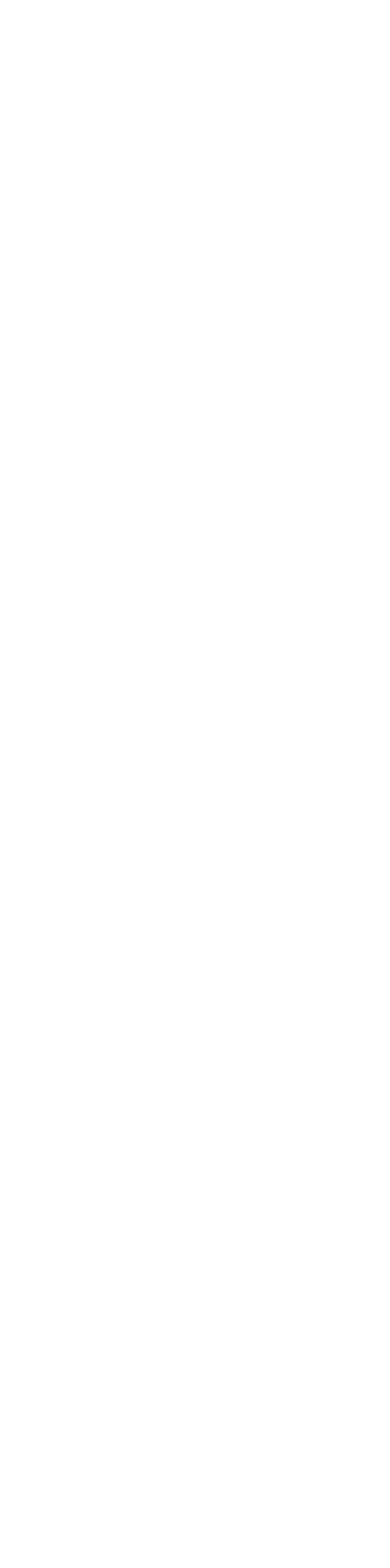
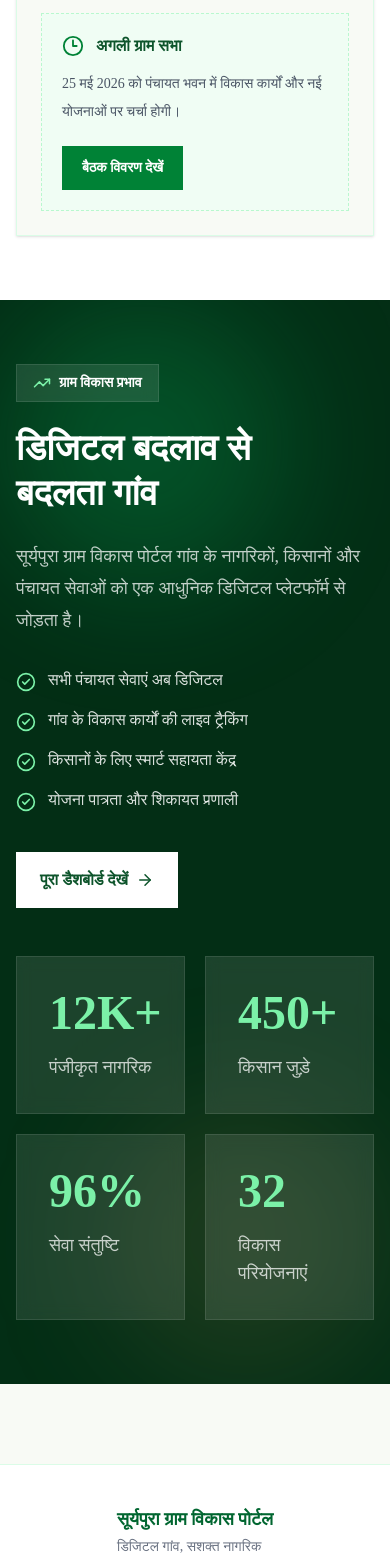
Before and after one commit to Riya8077/suryapura-gram-vikas-portal, a Next.js app: page / in a window 390 px wide. Shown: the part 7107-8675 px from the top of the page. Before the commit the page ends 5806 px from the top, so only its background shows below. Built offline with nearby package versions, Linux system fonts and the light colour scheme.

Commit message:
build impact statistics section

```diff
--- a/src/app/page.tsx
+++ b/src/app/page.tsx
@@ -5,6 +5,8 @@ import HeroSection from "../components/home/HeroSection";
 import GramDashboard from "../components/home/GramDashboardCard";
 import FarmerServices from "../components/home/FarmerServices";
 import DigitalIdentity from "../components/home/DigitalIdentity";
+import PanchayatTransparency from "../components/home/PanchayatTransparency";
+import ImpactSection from "../components/home/ImpactSection";
 
 
 export default function HomePage() {
@@ -21,9 +23,9 @@ export default function HomePage() {
 
        <DigitalIdentity />
 
-      {/* <PanchayatTransparency />
+      <PanchayatTransparency />
 
-      <ImpactSection /> */}
+      <ImpactSection />
 
       <Footer />
 
--- /dev/null
+++ b/src/components/home/ImpactSection.tsx
@@ -0,0 +1,99 @@
+import {
+  ArrowRight,
+  CheckCircle2,
+  TrendingUp,
+} from "lucide-react";
+
+import Container from "@/src/components/shared/Container";
+
+import {
+  impactHighlights,
+  impactStats,
+} from "@/src/data/homepage";
+
+export default function ImpactSection() {
+  return (
+    <section className="relative overflow-hidden bg-green-950 py-16 text-white md:py-24">
+
+      {/* Glow */}
+      <div className="absolute left-0 top-0 h-72 w-72 rounded-full bg-green-400/20 blur-3xl" />
+
+      <div className="absolute right-0 bottom-0 h-72 w-72 rounded-full bg-orange-300/10 blur-3xl" />
+
+      <Container className="relative">
+
+        <div className="grid gap-12 lg:grid-cols-[1fr_1fr] lg:items-center">
+
+          {/* LEFT */}
+          <div>
+            <div className="inline-flex items-center gap-2 border border-white/10 bg-white/10 px-4 py-2 backdrop-blur">
+
+              <TrendingUp
+                className="text-green-300"
+                size={18}
+              />
+
+              <span className="text-sm font-semibold">
+                ग्राम विकास प्रभाव
+              </span>
+            </div>
+
+            <h2 className="mt-6 text-4xl font-black leading-tight md:text-6xl">
+              डिजिटल बदलाव से
+              <br />
+              बदलता गांव
+            </h2>
+
+            <p className="mt-6 max-w-xl text-lg leading-8 text-white/75">
+              सूर्यपुरा ग्राम विकास पोर्टल गांव के नागरिकों,
+              किसानों और पंचायत सेवाओं को एक आधुनिक डिजिटल
+              प्लेटफॉर्म से जोड़ता है।
+            </p>
+
+            <div className="mt-8 space-y-4">
+              {impactHighlights.map((item) => (
+                <div
+                  key={item}
+                  className="flex items-start gap-3"
+                >
+                  <CheckCircle2
+                    className="mt-1 text-green-300"
+                    size={20}
+                  />
+
+                  <p className="text-white/85">
+                    {item}
+                  </p>
+                </div>
+              ))}
+            </div>
+
+            <button className="mt-10 flex items-center gap-2 bg-white px-6 py-4 font-bold text-green-900 transition hover:bg-green-100">
+              पूरा डैशबोर्ड देखें
+
+              <ArrowRight size={18} />
+            </button>
+          </div>
+
+          {/* RIGHT */}
+          <div className="grid grid-cols-2 gap-5">
+            {impactStats.map((stat) => (
+              <div
+                key={stat.label}
+                className="border border-white/10 bg-white/10 p-8 backdrop-blur"
+              >
+                <h3 className="text-5xl font-black text-green-300">
+                  {stat.value}
+                </h3>
+
+                <p className="mt-4 text-lg text-white/75">
+                  {stat.label}
+                </p>
+              </div>
+            ))}
+          </div>
+        </div>
+      </Container>
+    </section>
+  );
+}
--- /dev/null
+++ b/src/components/home/PanchayatTransparency.tsx
@@ -0,0 +1,133 @@
+import {
+  CheckCircle2,
+  Clock3,
+  IndianRupee,
+  Landmark,
+} from "lucide-react";
+
+import Container from "@/src/components/shared/Container";
+import SectionHeader from "@/src/components/shared/SectionHeader";
+
+import {
+  grievanceStats,
+  transparencyData,
+} from "@/src/data/homepage";
+
+export default function PanchayatTransparency() {
+  return (
+    <section className="bg-white py-16 md:py-24">
+      <Container>
+        <div className="grid gap-10 lg:grid-cols-[1.1fr_0.9fr]">
+
+          {/* LEFT */}
+          <div>
+            <SectionHeader
+              title="पंचायत पारदर्शिता"
+              subtitle="ग्राम पंचायत के विकास कार्य, बजट उपयोग और शिकायत निवारण की जानकारी सार्वजनिक रूप से उपलब्ध।"
+            />
+
+            <div className="space-y-5">
+              {transparencyData.map((item) => (
+                <div
+                  key={item.title}
+                  className="border border-gray-200 bg-[#fafcf8] p-5"
+                >
+                  <div className="flex flex-col gap-4 sm:flex-row sm:items-center sm:justify-between">
+
+                    <div>
+                      <h3 className="text-xl font-bold text-green-900">
+                        {item.title}
+                      </h3>
+
+                      <div className="mt-2 flex items-center gap-2 text-gray-500">
+                        <IndianRupee size={16} />
+
+                        <span className="text-sm">
+                          बजट: {item.budget}
+                        </span>
+                      </div>
+                    </div>
+
+                    <div className="flex items-center gap-2 bg-green-100 px-4 py-2 text-green-800">
+                      <CheckCircle2 size={18} />
+
+                      <span className="font-semibold">
+                        {item.progress}% पूर्ण
+                      </span>
+                    </div>
+                  </div>
+
+                  <div className="mt-5 h-3 overflow-hidden bg-green-100">
+                    <div
+                      className="h-full bg-green-700 transition-all duration-700"
+                      style={{
+                        width: `${item.progress}%`,
+                      }}
+                    />
+                  </div>
+                </div>
+              ))}
+            </div>
+          </div>
+
+          {/* RIGHT */}
+          <div className="border border-green-100 bg-[#f8faf5] p-6 shadow-sm md:p-8">
+
+            <div className="flex items-center gap-3">
+
+              <div className="flex h-12 w-12 items-center justify-center bg-green-700 text-white">
+                <Landmark size={24} />
+              </div>
+
+              <div>
+                <p className="text-sm font-semibold uppercase tracking-[0.25em] text-green-700">
+                  ग्राम पंचायत
+                </p>
+
+                <h3 className="text-3xl font-black text-green-950">
+                  शिकायत निवारण
+                </h3>
+              </div>
+            </div>
+
+            <div className="mt-8 grid gap-4 sm:grid-cols-3 lg:grid-cols-1">
+              {grievanceStats.map((stat) => (
+                <div
+                  key={stat.label}
+                  className="border border-gray-200 bg-white p-5"
+                >
+                  <p className="text-sm text-gray-500">
+                    {stat.label}
+                  </p>
+
+                  <h4 className="mt-3 text-4xl font-black text-green-900">
+                    {stat.value}
+                  </h4>
+                </div>
+              ))}
+            </div>
+
+            <div className="mt-8 border border-dashed border-green-200 bg-green-50 p-5">
+
+              <div className="flex items-center gap-3">
+                <Clock3 className="text-green-700" size={22} />
+
+                <h4 className="font-bold text-green-900">
+                  अगली ग्राम सभा
+                </h4>
+              </div>
+
+              <p className="mt-3 text-sm leading-7 text-gray-600">
+                25 मई 2026 को पंचायत भवन में विकास कार्यों और नई योजनाओं पर चर्चा होगी।
+              </p>
+
+              <button className="mt-5 bg-green-700 px-5 py-3 text-sm font-bold text-white transition hover:bg-green-800">
+                बैठक विवरण देखें
+              </button>
+            </div>
+          </div>
+        </div>
+      </Container>
+    </section>
+  );
+}
--- a/src/data/homepage.ts
+++ b/src/data/homepage.ts
@@ -87,26 +87,87 @@ export const dashboardCards = [
 export const farmerServices = [
   {
     title: "फसल सलाह",
-    description:
-      "विशेषज्ञों से खेती और फसल उत्पादन की जानकारी प्राप्त करें।",
+    description: "विशेषज्ञों से खेती और फसल उत्पादन की जानकारी प्राप्त करें।",
     image: "/images/banners/farmer-1.png",
   },
   {
     title: "मौसम जानकारी",
-    description:
-      "आज का मौसम, वर्षा और तापमान अपडेट देखें।",
+    description: "आज का मौसम, वर्षा और तापमान अपडेट देखें।",
     image: "/images/banners/farmer-2.jpg",
   },
   {
     title: "सरकारी योजनाएं",
-    description:
-      "किसानों के लिए उपलब्ध सभी सरकारी योजनाओं की जानकारी।",
+    description: "किसानों के लिए उपलब्ध सभी सरकारी योजनाओं की जानकारी।",
     image: "/images/banners/farmer-3.jpg",
   },
   {
     title: "बीज और खाद सहायता",
-    description:
-      "उन्नत बीज और खाद वितरण सेवाओं का लाभ उठाएं।",
+    description: "उन्नत बीज और खाद वितरण सेवाओं का लाभ उठाएं।",
     image: "/images/banners/farmer-4.jpg",
   },
 ];
+
+// transparency data
+export const transparencyData = [
+  {
+    title: "सड़क निर्माण",
+    budget: "₹18 लाख",
+    progress: 78,
+  },
+  {
+    title: "जल योजना",
+    budget: "₹12 लाख",
+    progress: 62,
+  },
+  {
+    title: "विद्यालय सुधार",
+    budget: "₹9 लाख",
+    progress: 84,
+  },
+  {
+    title: "स्वास्थ्य केंद्र",
+    budget: "₹6 लाख",
+    progress: 55,
+  },
+];
+
+export const grievanceStats = [
+  {
+    label: "कुल शिकायतें",
+    value: "248",
+  },
+  {
+    label: "सुलझाई गई",
+    value: "201",
+  },
+  {
+    label: "लंबित",
+    value: "47",
+  },
+];
+// impact session
+export const impactStats = [
+  {
+    value: "12K+",
+    label: "पंजीकृत नागरिक",
+  },
+  {
+    value: "450+",
+    label: "किसान जुड़े",
+  },
+  {
+    value: "96%",
+    label: "सेवा संतुष्टि",
+  },
+  {
+    value: "32",
+    label: "विकास परियोजनाएं",
+  },
+];
+
+export const impactHighlights = [
+  "सभी पंचायत सेवाएं अब डिजिटल",
+  "गांव के विकास कार्यों की लाइव ट्रैकिंग",
+  "किसानों के लिए स्मार्ट सहायता केंद्र",
+  "योजना पात्रता और शिकायत प्रणाली",
+];
```
